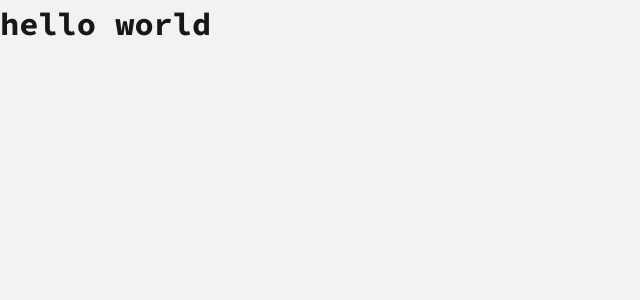
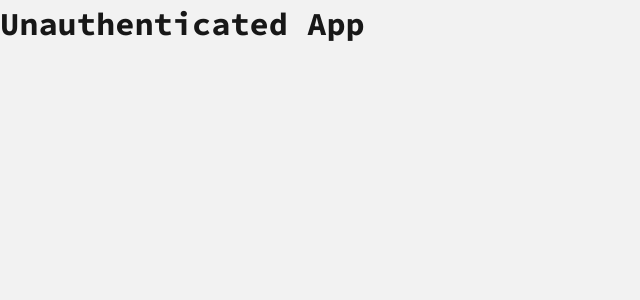
Before and after one commit to AlexMamani85/-github-stats-c6-week18-team6_New, a React (Create React App) app: page / in a window 1280 px wide. Shown: the top 300 px of the page, without its empty margins (0-640 px from the left). Built offline with nearby package versions, Linux system fonts and the light colour scheme.

Commit message:
Add: Un&AuthenticatedApp

```diff
--- a/src/App.js
+++ b/src/App.js
@@ -1,7 +1,19 @@
+import UnauthenticatedApp from "./UnauthenticatedApp";
+import AuthenticatedApp from "./AuthenticatedApp";
+import { useEffect, useState } from "react";
+import { tokenKey } from "./config";
+
 function App() {
-  return (
-    <h1> hello world </h1>
-  );
+  const [isAuthenticated, setIsAuthenticated] = useState(false);
+
+  useEffect(() => {
+    const token = sessionStorage.getItem(tokenKey);
+    if (token) {
+      setIsAuthenticated(true);
+    }
+  }, []);
+
+  return isAuthenticated ? <AuthenticatedApp /> : <UnauthenticatedApp />;
 }
 
 export default App;
--- /dev/null
+++ b/src/AuthenticatedApp.js
@@ -0,0 +1,9 @@
+const AuthenticatedApp = () => {
+  return (
+    <div>
+      <h1>Authenticated App</h1>
+    </div>
+  );
+};
+
+export default AuthenticatedApp;
--- /dev/null
+++ b/src/UnauthenticatedApp.js
@@ -0,0 +1,9 @@
+const UnauthenticatedApp = () => {
+  return (
+    <div>
+      <h1>Unauthenticated App</h1>
+    </div>
+  );
+};
+
+export default UnauthenticatedApp;
--- /dev/null
+++ b/src/config.js
@@ -0,0 +1,2 @@
+export const tokenKey = "github-stats-token";
+export const BASE_URI = "https://codeable-github-stats-api.herokuapp.com";
```
